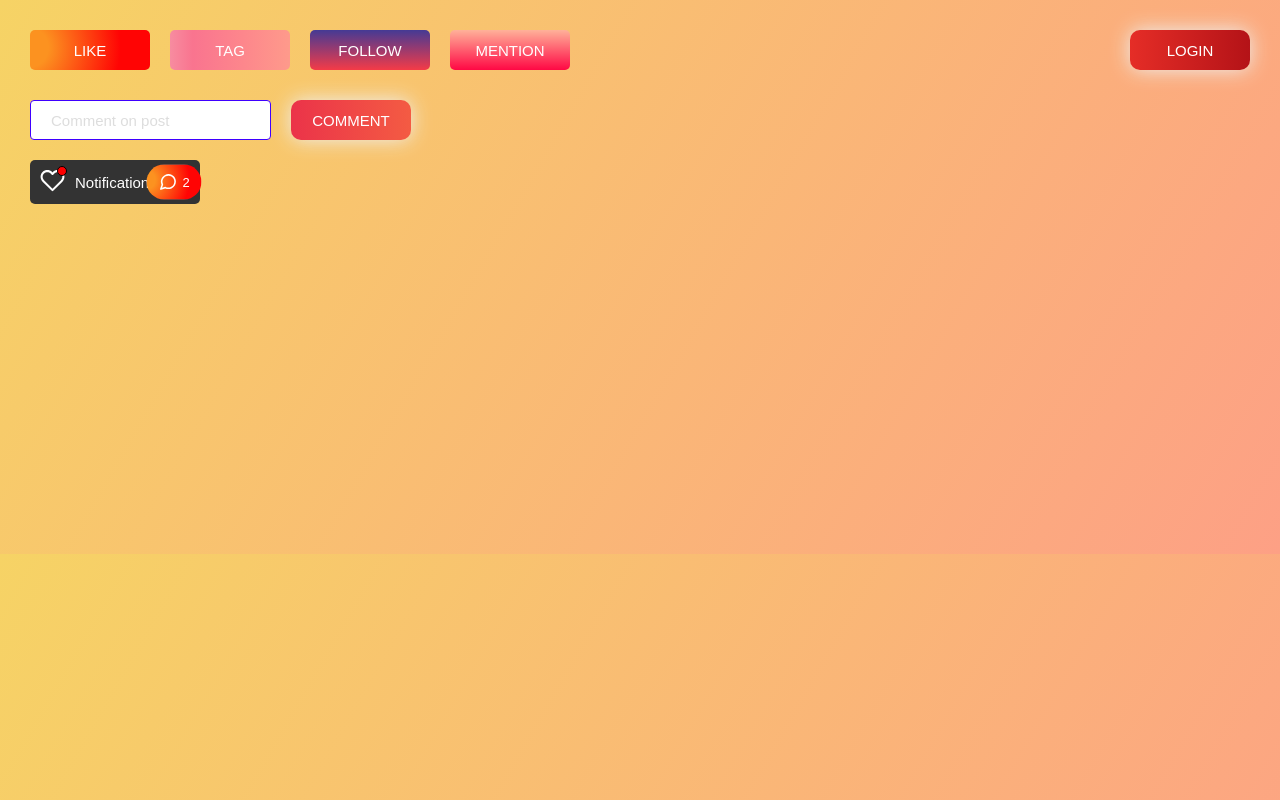
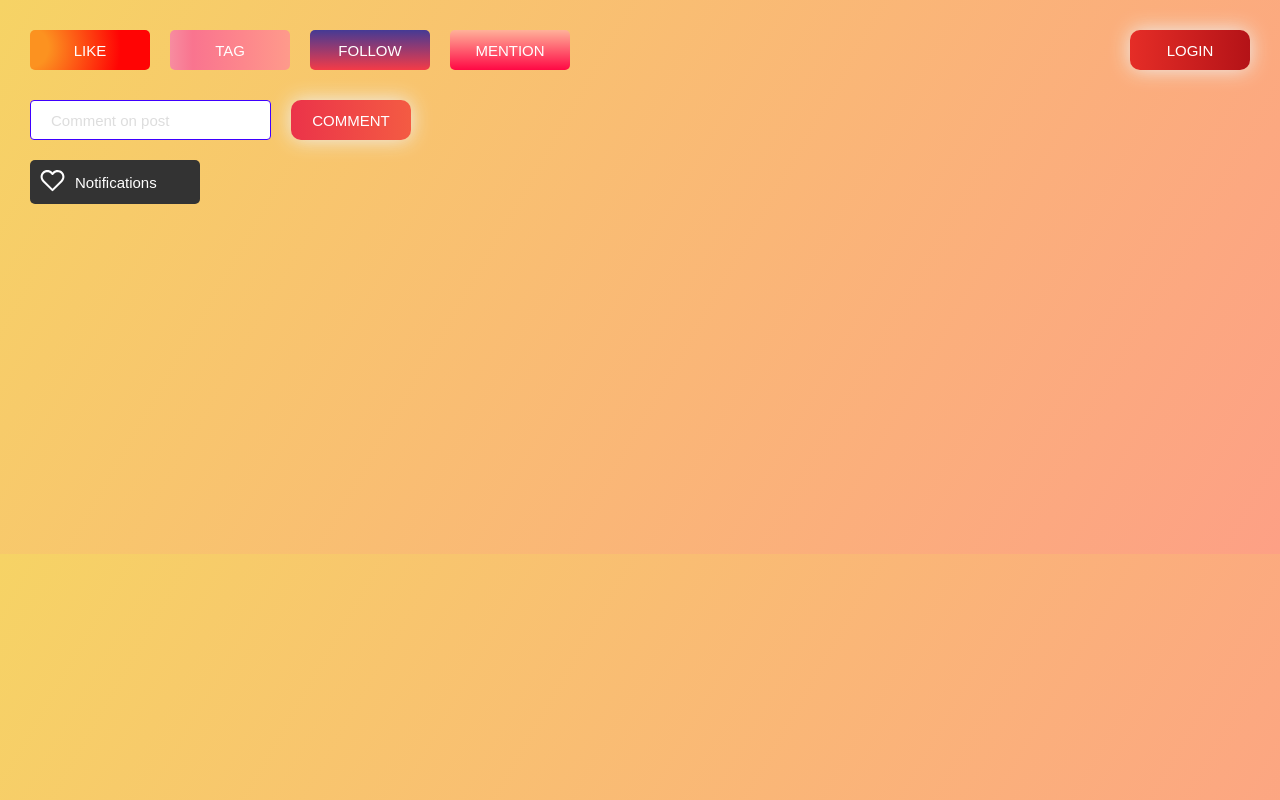
Before and after one commit to CyberScript007/test-api, a website built with Parcel: page index.html in a window 1280 px wide. Built offline with nearby package versions, Linux system fonts and the light colour scheme; files whose address does not match are found by name.

Commit message:
Updating notification UI

```diff
--- a/index.html
+++ b/index.html
@@ -41,20 +41,20 @@
             <svg class="svg__icon">
               <use xlink:href="./img/sprite.svg#icon-heart"></use>
             </svg>
-            <span class="svg__badge"></span>
+            <span class="svg__badge hidden"></span>
           </div>
           <span>notifications</span>
         </button>
 
         <!-- notification tooltip -->
-        <div class="notification__tooltip">
-          <section class="notification__group">
+        <div class="notification__tooltip hidden">
+          <!-- <section class="notification__group">
             <svg class="svg__tooltip-icon">
               <use xlink:href="./img/sprite.svg#icon-message-circle"></use>
             </svg>
 
             <span class="notification_count">2</span>
-          </section>
+          </section> -->
         </div>
       </div>
 
```
